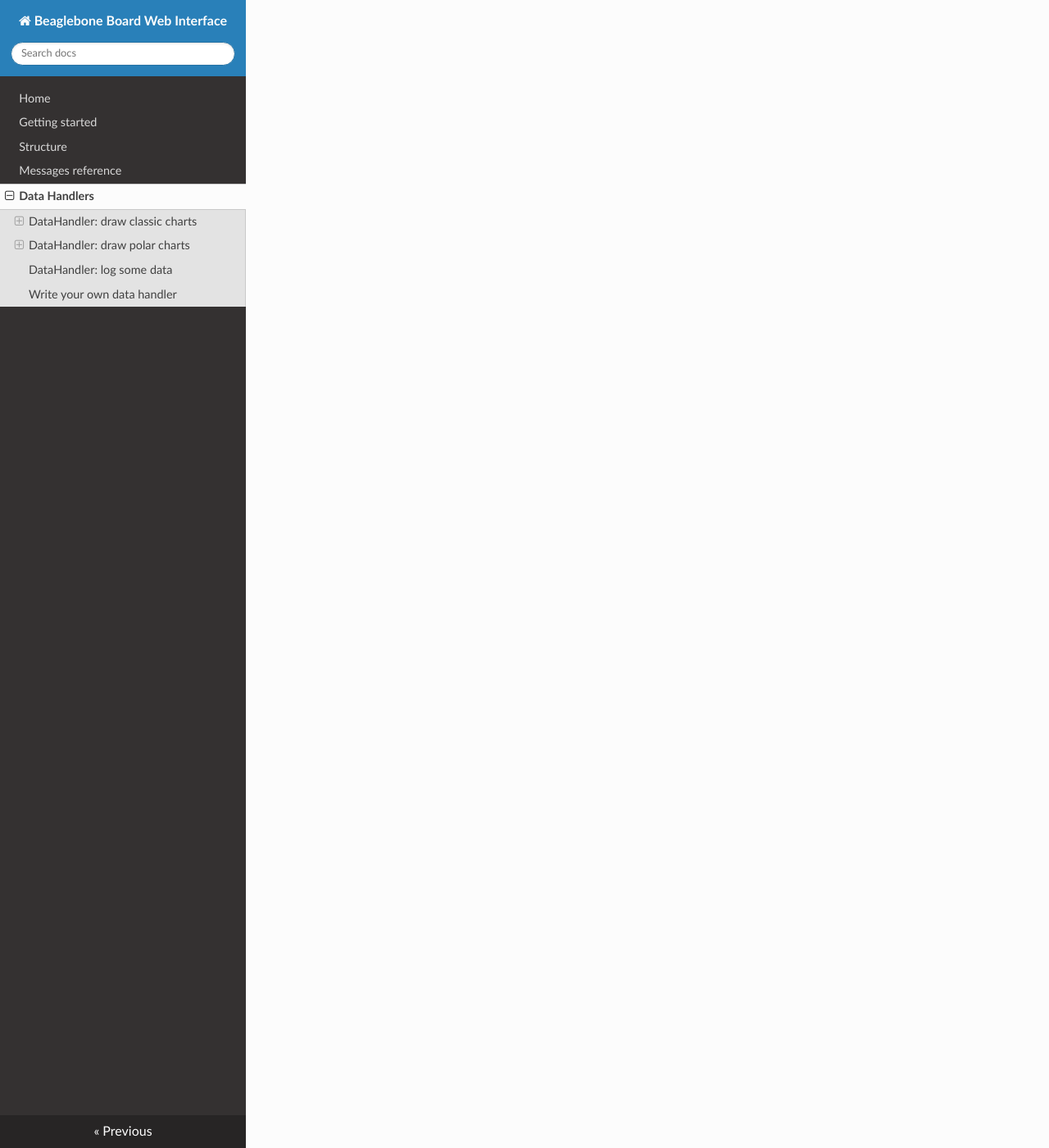
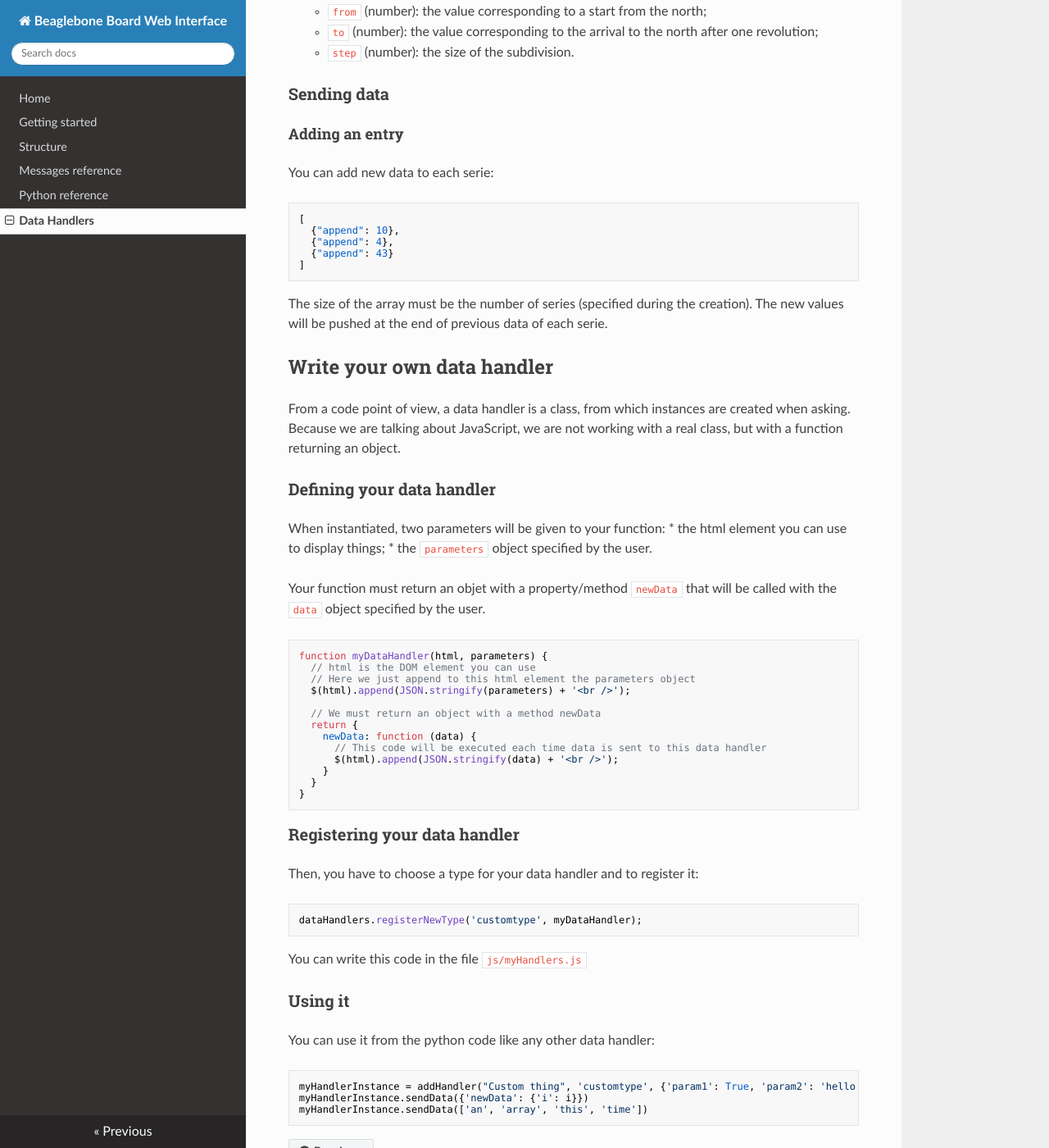
Before and after one commit to LCAV/easy-dsp, an MkDocs documentation site: the page built from docs/docs/data-handlers.md, in a window 1280 px wide and 1400 px high, scrolled down 2856 px. Shown: the whole window at 82% size. Built offline with MkDocs 1.6.1, drawn with Linux system fonts in a browser that asks for light colours; nearby versions of some CDN libraries; old or Windows-style settings are respelled for this version of MkDocs; some of the changed text lies outside the part shown.

Commit message:
Complete docs

````diff
--- a/docs/docs/data-handlers.md
+++ b/docs/docs/data-handlers.md
@@ -10,6 +10,37 @@
 1. You create it, with some configuration information;
 2. You send data to it.
 
+# Example
+
+You can use the data handlers from your python code (it is defined in more details in the python part reference):
+
+```python
+import time
+import random
+
+# First, we create our handlers
+# First we precise the name, then the type, and third the possible parameters
+## A line chart, with two series
+c1 = addHandler("First chart - Line", 'base:graph:line', {'xName': 'Name of x axis', 'series': ['First serie', 'Second serie']})
+## A plot chart, with one serie
+c2 = addHandler("Second chart - Plot", 'base:graph:plot', {'xName': 'Name of super x axis', 'series': ['Only serie']})
+## A polar chart, with one serie
+c3 = addHandler("Third chart - Polar", 'base:polar:area', {'title': 'Awesome polar chart', 'series': ['Intensity'], 'legend': {'from': 0, 'to': 360, 'step': 10}})
+
+# Then we can send some data to the different handlers
+c1.sendData([{'x': 1, 'y': 89}, {'x': 1, 'y': 39}])
+c1.sendData([{'x': 2, 'y': 70}, {'x': 2, 'y': 20}])
+c1.sendData([{'x': 3, 'y': 40}, {'x': 3, 'y': -2}])
+c1.sendData([{'x': 4, 'y': 2}, {'x': 4, 'y': 4}])
+c2.sendData([{'x': -4, 'y': 3}])
+
+for i in range(5, 40):
+  c1.sendData([{'x': i, 'y': 20+i*5*random.random()}, {'x': i, 'y': i*5*random.random()}])
+  c3.sendData([{'append': (200+i*3)*10}])
+  time.sleep(1)
+```
+
+
 ## DataHandler: draw classic charts
 
 This handler can be used to draw line charts, histograms.
@@ -18,6 +49,13 @@
 <img src="/img/handler-ex1.png" style="height: 100px !important;" />
 <img src="/img/handler-ex2.png" style="height: 100px !important;" />
 <img src="/img/handler-ex3.png" style="height: 100px !important;" />
+
+### Types
+
+* `base:graph:line`: a line chart;
+* `base:graph:area`: an area chart;
+* `base:graph:bar`: an histogram;
+* `base:graph:plot`: a plot chart.
 
 ### Configuration
 
@@ -68,6 +106,10 @@
 
 <img src="/img/handler-polar-ex1.png" style="height: 200px !important; display: block; margin: 0 auto;" />
 
+### Types
+
+* `base:polar:area`: an area polar chart.
+
 ### Configuration
 
 The following options are accepted during the creation:
@@ -97,6 +139,51 @@
 The size of the array must be the number of series (specified during the creation).
 The new values will be pushed at the end of previous data of each serie.
 
-## DataHandler: log some data
+## Write your own data handler
 
-## Write your own data handler
+From a code point of view, a data handler is a class, from which instances are created when asking.
+Because we are talking about JavaScript, we are not working with a real class, but with a function returning an object.
+
+### Defining your data handler
+
+When instantiated, two parameters will be given to your function:
+* the html element you can use to display things;
+* the `parameters` object specified by the user.
+
+Your function must return an objet with a property/method `newData` that will be called with the `data` object specified by the user.
+
+```js
+function myDataHandler(html, parameters) {
+  // html is the DOM element you can use
+  // Here we just append to this html element the parameters object
+  $(html).append(JSON.stringify(parameters) + '<br />');
+
+  // We must return an object with a method newData
+  return {
+    newData: function (data) {
+      // This code will be executed each time data is sent to this data handler
+      $(html).append(JSON.stringify(data) + '<br />');
+    }
+  }
+}
+```
+
+### Registering your data handler
+
+Then, you have to choose a type for your data handler and to register it:
+
+```js
+dataHandlers.registerNewType('customtype', myDataHandler);
+```
+
+You can write this code in the file `js/myHandlers.js`
+
+### Using it
+
+You can use it from the python code like any other data handler:
+
+```python
+myHandlerInstance = addHandler("Custom thing", 'customtype', {'param1': True, 'param2': 'hello', 'param3': [0, 1, 2]})
+myHandlerInstance.sendData({'newData': {'i': i}})
+myHandlerInstance.sendData(['an', 'array', 'this', 'time'])
+```
--- a/docs/mkdocs.yml
+++ b/docs/mkdocs.yml
@@ -5,4 +5,5 @@
     - Getting started: getting-started.md
     - Structure: structure.md
     - Messages reference: messages-ref.md
+    - Python reference: python-reference.md
     - Data Handlers: data-handlers.md
````
Also changed, not shown: docs/docs/getting-started.md (+6 -8 lines), docs/docs/index.md (+1 -1 lines), docs/docs/python-reference.md (added, +50 -0 lines), docs/site/data-handlers/index.html, docs/site/getting-started/index.html, docs/site/index.html, docs/site/messages-ref/index.html, docs/site/mkdocs/search_index.json, docs/site/python-reference/index.html (added), docs/site/search.html, docs/site/sitemap.xml, docs/site/structure/index.html, 1 other file.
